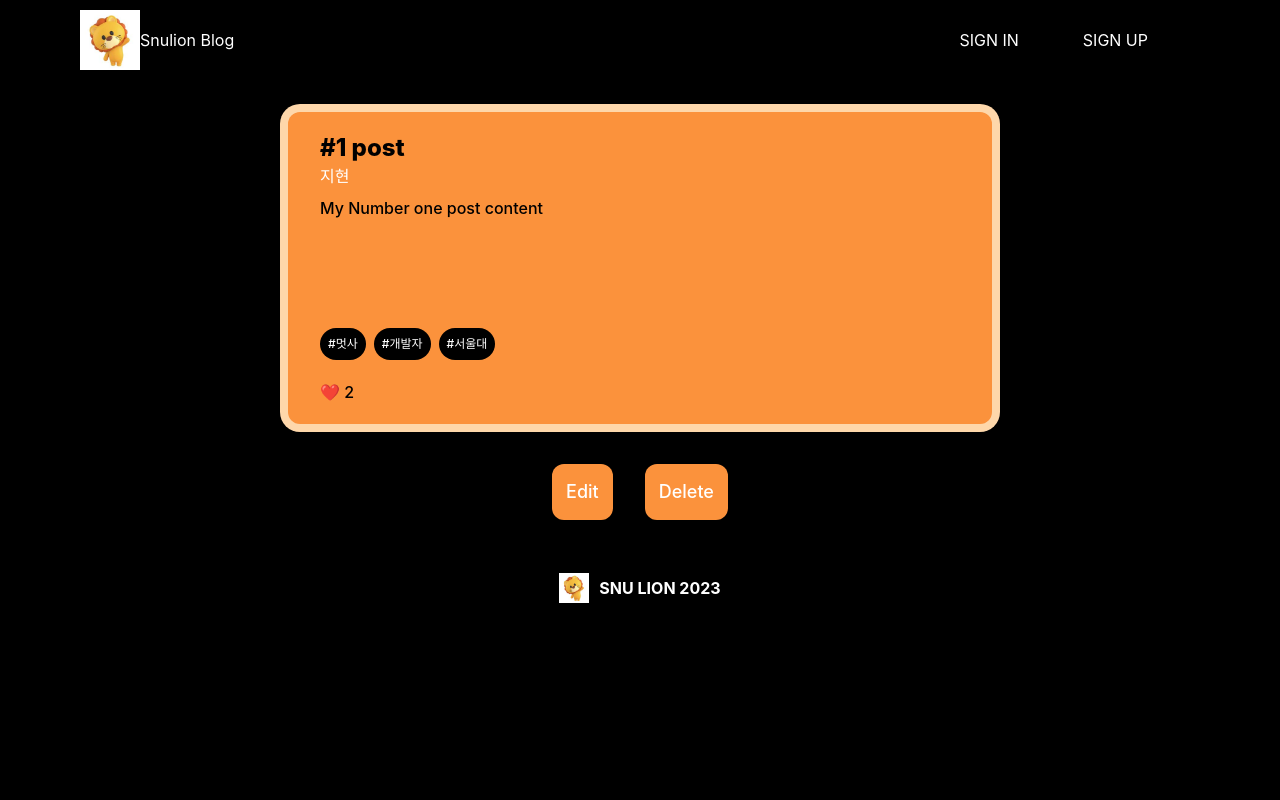
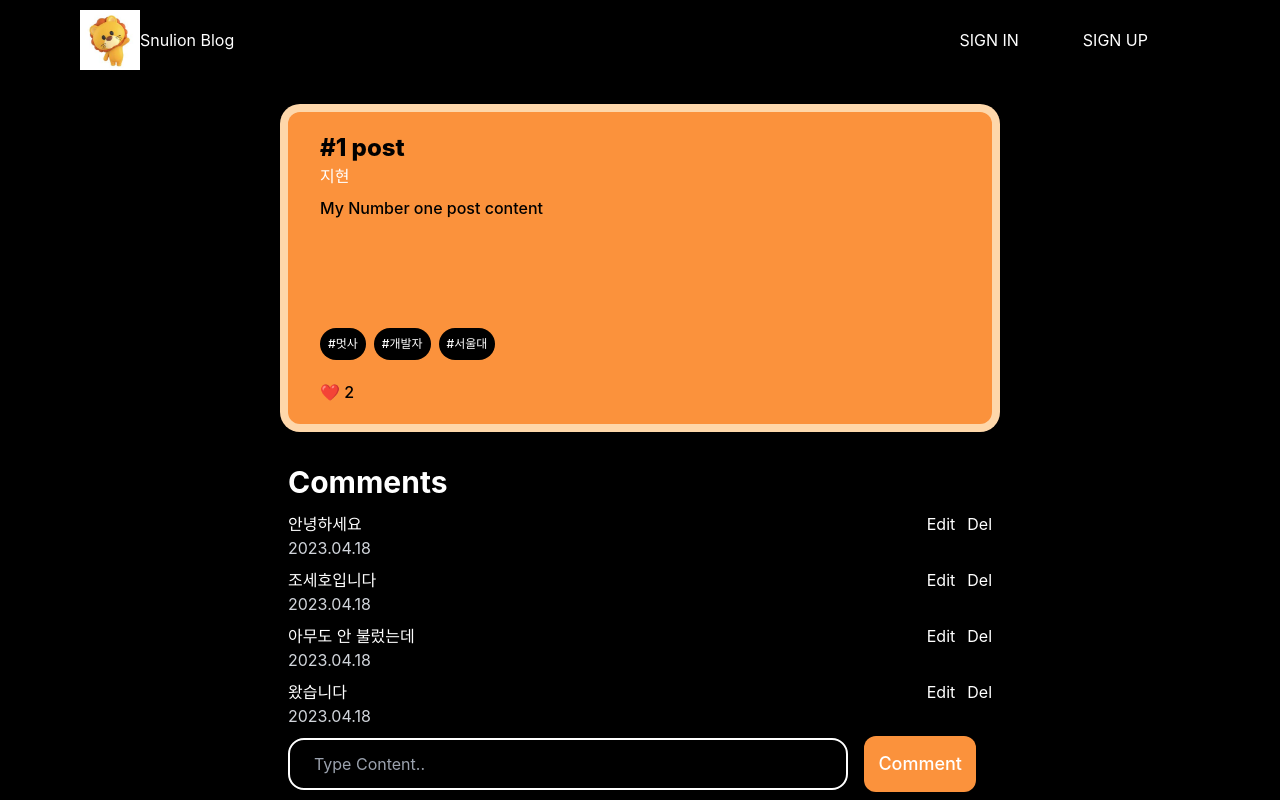
Before and after one commit to snulion11th-seminar/react, a React (Create React App) app: page /1 in a window 1280 px wide. Shown: the top 800 px of the page. Built offline with nearby package versions, Linux system fonts and the light colour scheme.

Commit message:
9주차 과제

```diff
--- a/src/components/Comment/CommentElement.jsx
+++ b/src/components/Comment/CommentElement.jsx
@@ -0,0 +1,47 @@
+import React, { useState } from "react";
+const CommentElement = (props) => {
+  // TODO : props 받기
+  // TODO : 수정하는 input 내용 관리
+  const { comment, handleCommentDelete } = props;
+  const [content, setContent] = useState(comment.content);
+  const [isEditing, setIsEditing] = useState(false);
+  const date = new Date(comment.created_at);
+  const year = date.getFullYear();
+  let month = date.getMonth() + 1;
+  month = month < 10 ? `0${month}` : month;
+  let day = date.getDate();
+  day = day < 10 ? `0${day}` : day;
+  return (
+    <div className="w-full flex flex-row justify-between gap-1 mb-2">
+      <div className="w-3/4">
+        {isEditing ? (
+          <input
+            className="input"
+            value={content}
+            onChange={(e) => setContent(e.target.value)}
+          />
+        ) : (
+          <p>{content}</p>
+        )}
+        <span className="text-base mr-1 text-gray-300">
+          {year}.{month}.{day}
+        </span>
+        <div className="w-1/4 flex flex-row-reverse items-center"></div>
+      </div>
+      <div>
+        {" "}
+        <button className="mr-3" onClick={() => setIsEditing(!isEditing)}>
+          {isEditing ? "Done" : "Edit"}
+        </button>
+        <button
+          className="small-button"
+          onClick={() => handleCommentDelete(comment.id)}
+        >
+          {isEditing ? "" : "Del"}
+        </button>
+      </div>
+    </div>
+  );
+};
+
+export default CommentElement;
--- a/src/components/Comment/index.jsx
+++ b/src/components/Comment/index.jsx
@@ -3,18 +3,54 @@ import comments from "../../data/comments";
 import CommentElement from "./CommentElement";
 
 const Comment = () => {
-  // TODO 1: 가짜 comments 불러와서 관리해야겟즤
+  const [commentList, setCommentList] = useState(comments);
+  const [newContent, setNewContent] = useState("");
+  const handleCommentSubmit = (e) => {
+    e.preventDefault();
+    const newComment = {
+      id: commentList.length + 1,
+      content: newContent,
+      liked_users: [],
+      created_at: Date.now(),
+      author: {
+        id: 1,
+        username: "username",
+      },
+    };
+    setCommentList([...commentList, newComment]);
+    setNewContent("");
+  };
+  const handleCommentDelete = (targetId) => {
+    setCommentList(commentList.filter((comment) => comment.id !== targetId));
+  };
 
-  // TODO 2: comment추가하는 input 관리해줘야겟지
-
-  // TODO 3: comment Form 제출됐을때 실행되는 함수 만들어줘
-
-  // TODO 4: commet Delete 하는 함수 만들어죠
   return (
     <div className="w-full mt-5 self-start">
       <h1 className="text-3xl font-bold mt-5 mb-3">Comments</h1>
-      // commentElement // <CommentElement /> 가 comment마다 반복시켜야즤
-      <form>// TODO 2-3 : comment 추가하는 comment form 만들어주기</form>
+      {commentList.map((comment) => (
+        <CommentElement
+          comment={comment}
+          handleCommentDelete={handleCommentDelete}
+        />
+      ))}
+
+      <form
+        className="flex flex-row items-center justify-center "
+        onSubmit={handleCommentSubmit}
+      >
+        <input
+          required
+          type="text"
+          placeholder="Type Content.."
+          id="content"
+          value={newContent}
+          className="input"
+          onChange={(e) => setNewContent(e.target.value)}
+        />
+        <button className="button  mx-4 py-2 px-10 item-center justify-center">
+          Comment
+        </button>
+      </form>
     </div>
   );
 };
--- a/src/data/comment.js
+++ b/src/data/comments.js
@@ -1,7 +1,7 @@
-const comment = [
+const comments = [
   {
     id: 1,
-    content: "comment1",
+    content: "안녕하세요",
     created_at: "2023-04-18T15:09:43Z",
     post: 1,
     author: {
@@ -11,7 +11,7 @@ const comment = [
   },
   {
     id: 2,
-    content: "comment2",
+    content: "조세호입니다",
     created_at: "2023-04-18T15:09:44Z",
     post: 1,
     author: {
@@ -21,7 +21,7 @@ const comment = [
   },
   {
     id: 3,
-    content: "comment3",
+    content: "아무도 안 불렀는데",
     created_at: "2023-04-18T15:09:45Z",
     post: 2,
     author: {
@@ -31,7 +31,7 @@ const comment = [
   },
   {
     id: 4,
-    content: "comment4",
+    content: "왔습니다",
     created_at: "2023-04-18T15:09:46Z",
     post: 3,
     author: {
@@ -40,3 +40,4 @@ const comment = [
     },
   },
 ];
+export default comments;
--- a/src/routes/PostDetailPage.jsx
+++ b/src/routes/PostDetailPage.jsx
@@ -3,6 +3,7 @@ import { useParams } from "react-router-dom";
 import { BigPost } from "../components/Posts";
 import { Link } from "react-router-dom";
 import posts from "../data/posts";
+import Comment from "../components/Comment";
 
 const PostDetailPage = () => {
   // parameter로 받은 id에 해당하는 post를 찾아서 넣자
@@ -25,7 +26,7 @@ const PostDetailPage = () => {
       <div className="flex flex-col items-center w-3/5 p-8">
         {/* post detail component */}
         <BigPost post={post} />
-
+        <Comment />
         <div>
           <Link to={`/${post.id}/edit`}>
             <button className="button mt-10 mx-4 py-2 px-10">Edit</button>
```
